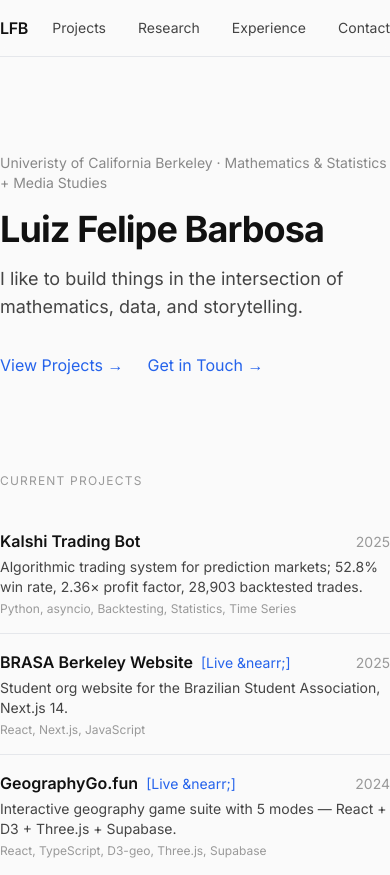
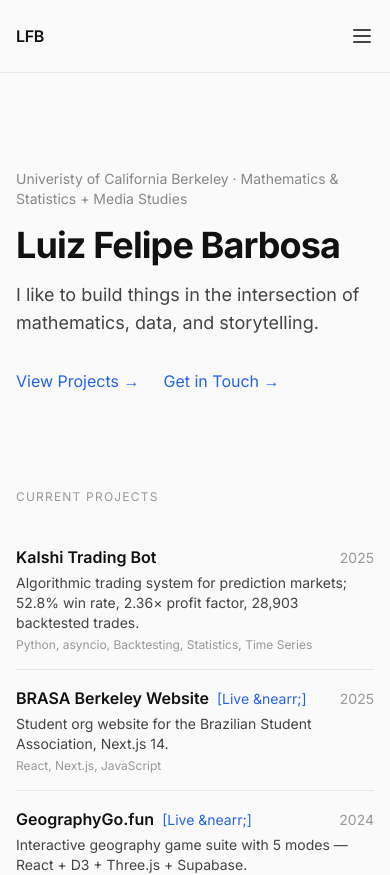
Before and after one commit to LuizFelipeBarbosa/portfolio-website, a Next.js app: page / in a window 390 px wide. Shown: the top 875 px of the page. Built offline with nearby package versions, Linux system fonts and the light colour scheme.

Commit message:
feat: Implement responsive padding for main content and add a mobile navigation menu with toggle functionality.

```diff
--- a/app/page.js
+++ b/app/page.js
@@ -9,7 +9,7 @@
   return (
     <>
       <Navbar />
-      <main className="max-w-[800px] mx-auto">
+      <main className="max-w-[800px] mx-auto px-4 md:px-0">
         <Hero />
         <Projects />
         <Research />
--- a/components/Navbar.jsx
+++ b/components/Navbar.jsx
@@ -11,6 +11,7 @@
 
 export default function Navbar() {
   const [scrolled, setScrolled] = useState(false)
+  const [mobileMenuOpen, setMobileMenuOpen] = useState(false)
 
   useEffect(() => {
     const handleScroll = () => setScrolled(window.scrollY > 50)
@@ -23,11 +24,13 @@
       className={`sticky top-0 z-50 bg-[#fafafa]/80 backdrop-blur-sm transition-shadow duration-200 ${scrolled ? 'shadow-sm' : ''
         } border-b border-[#e5e7eb]`}
     >
-      <div className="max-w-[800px] mx-auto py-4 flex items-center justify-between">
+      <div className="max-w-[800px] mx-auto px-4 md:px-0 py-4 flex items-center justify-between">
         <a href="#hero" className="font-semibold text-[#111] tracking-tight">
           LFB
         </a>
-        <div className="flex items-center gap-8">
+
+        {/* Desktop menu */}
+        <div className="hidden md:flex items-center gap-8">
           {navLinks.map((link) => (
             <a
               key={link.href}
@@ -38,7 +41,40 @@
             </a>
           ))}
         </div>
+
+        {/* Mobile menu button */}
+        <button
+          className="md:hidden p-2 -mr-2 text-[#444]"
+          onClick={() => setMobileMenuOpen(!mobileMenuOpen)}
+          aria-label="Toggle menu"
+        >
+          <svg className="w-6 h-6" fill="none" stroke="currentColor" viewBox="0 0 24 24">
+            {mobileMenuOpen ? (
+              <path strokeLinecap="round" strokeLinejoin="round" strokeWidth={2} d="M6 18L18 6M6 6l12 12" />
+            ) : (
+              <path strokeLinecap="round" strokeLinejoin="round" strokeWidth={2} d="M4 6h16M4 12h16M4 18h16" />
+            )}
+          </svg>
+        </button>
       </div>
+
+      {/* Mobile menu dropdown */}
+      {mobileMenuOpen && (
+        <div className="md:hidden border-t border-[#e5e7eb] bg-[#fafafa]">
+          <div className="px-4 py-4 space-y-4 flex flex-col">
+            {navLinks.map((link) => (
+              <a
+                key={link.href}
+                href={link.href}
+                className="text-sm text-[#444] hover:underline transition-opacity"
+                onClick={() => setMobileMenuOpen(false)}
+              >
+                {link.label}
+              </a>
+            ))}
+          </div>
+        </div>
+      )}
     </nav>
   )
 }
```
